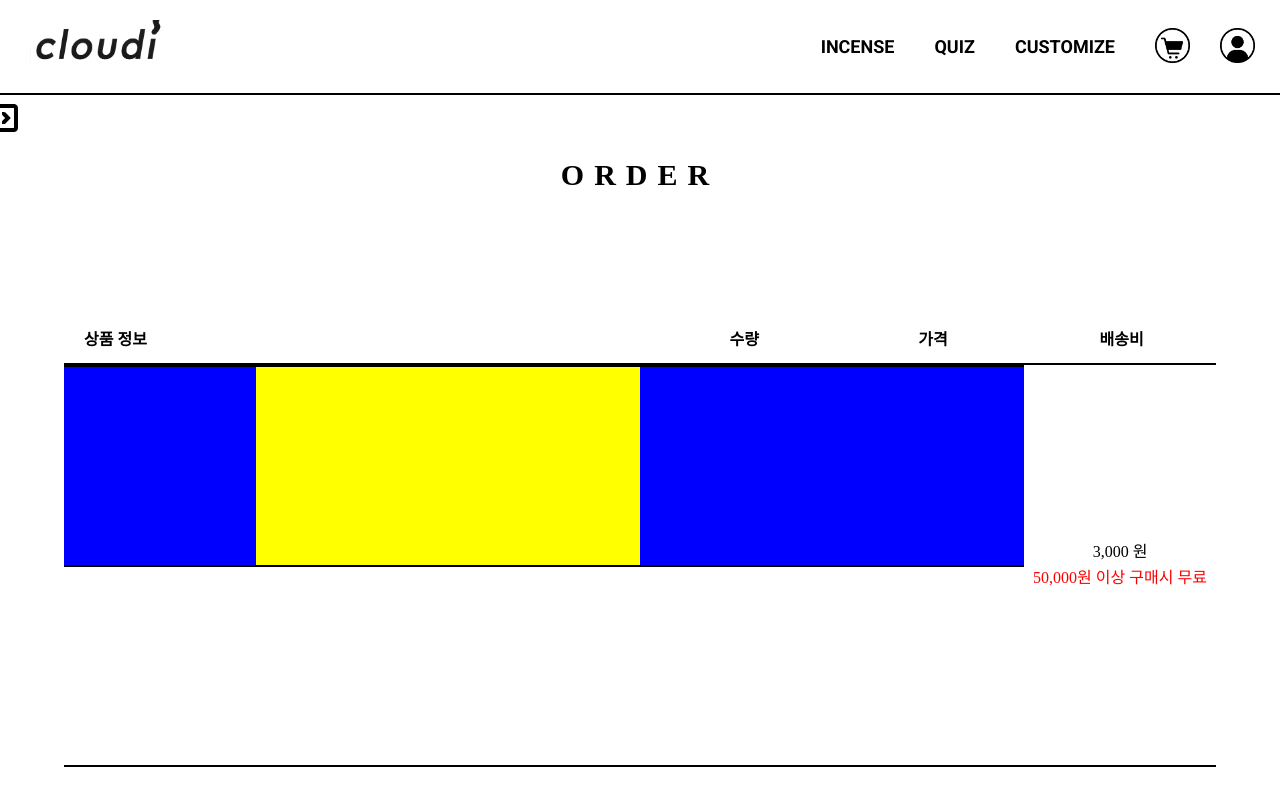
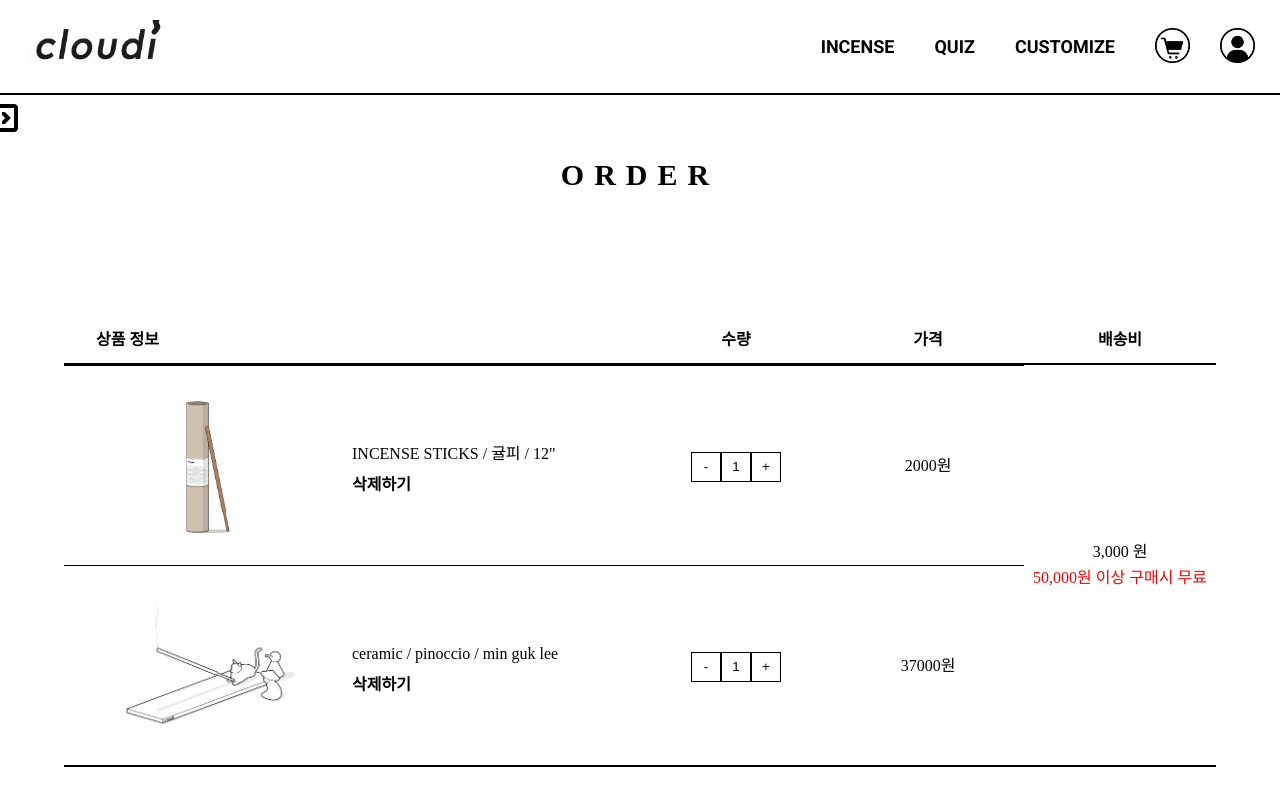
Before and after one commit to codestates/cloudi, a React (Create React App) app in the folder client/: page /order in a window 1280 px wide. Shown: the top 796 px of the page. Built offline with nearby package versions, Linux system fonts and the light colour scheme; a web font is replaced by a local one.

Commit message:
Feat: Edit order

```diff
--- a/client/src/components/order_components/OrderProduct.js
+++ b/client/src/components/order_components/OrderProduct.js
@@ -20,7 +20,6 @@ const ProductExplanation = styled.article`
 
 const ProductInfo = styled.div`
   flex: 3;
-  padding-left: 20px;
   font-weight: bold;
 `;
 
@@ -164,7 +163,11 @@ const SingleStick = styled.article`
   display: flex;
   width: 100%;
   height: 200px;
-  border-top: 2px solid;
+  border-top: 1px solid;
+  @media screen and (max-width: 1023px) {
+    flex-direction: column;
+    height: auto;
+  }
 `;
 
 const SingleStand = styled(SingleStick)`
@@ -172,12 +175,85 @@ const SingleStand = styled(SingleStick)`
 
 const ContainerOne = styled.div`
   flex: 1;
-  background-color: blue;
+  line-height: 200px;
+  text-align: center;
+  @media screen and (max-width: 1023px) {
+    line-height: 50px;
+    text-align: left;
+  }
 `;
 
-const ContainerTwo = styled.p`
-  flex: 2;
-  background-color: yellow;
+const ContainerTwo = styled.div`
+  flex: 1.5;
+  @media screen and (max-width: 1023px) {
+    font-weight: bold;
+  }
+`;
+
+const ContainerPicture = styled(ContainerTwo)`
+  line-height: 200px;
+  text-align: center;
+`;
+
+const StickImg = styled.img`
+  height: 150px;
+  vertical-align: middle;
+`;
+
+const StandImg = styled.img`
+  height: 130px;
+  vertical-align: middle;
+  @media screen and (max-width: 1023px) {
+    height: 160px;
+  }
+`;
+
+const SingleDesc = styled.p`
+  margin-top: 80px;
+`;
+
+const Delete = styled.p`
+  margin-top: 15px;
+  display: inline-block;
+  font-weight: bold;
+  cursor: pointer;
+  @media screen and (max-width: 1023px) {
+    display: none;
+  }
+`;
+
+const MobileDesc = styled.article`
+  margin-top: 20px;
+  display: none;
+  font-weight: bold;
+  @media screen and (max-width: 1023px) {
+    display: block;
+  }
+`;
+
+const MyProduct = styled.span`
+  display: inline-block;
+`;
+
+const DeleteX = styled.img`
+  height: 16px;
+  float: right;
+  cursor: pointer;
+`;
+
+const QuantityContainer = styled.button`
+  height: 30px;
+  width: 30px;
+  border: 1px solid;
+  background-color: white;
+  display: inline-block;
+`;
+
+const QuantityButton = styled(QuantityContainer)`
+  cursor: pointer;
+  :hover {
+    background-color: rgb(0, 0, 0, 0.1);
+  }
 `;
 
 const props = {
@@ -219,7 +295,7 @@ const OrderProduct = () => {
   return (
     <OrderProductContainer>
       <ProductExplanation>
-        <ProductInfo>상품 정보</ProductInfo>
+        <ProductInfo>&emsp;&emsp;상품 정보</ProductInfo>
         <ProductDesc>수량</ProductDesc>
         <ProductDesc>가격</ProductDesc>
         <ProductDesc>배송비</ProductDesc>
@@ -227,12 +303,51 @@ const OrderProduct = () => {
       <ShoppingBasket>
         <ProductContainer>
           <SingleStick>
-            <ContainerOne/>
-            <ContainerTwo />
-            <ContainerOne />
-            <ContainerOne />
+            <MobileDesc>
+              <MyProduct>My Incense</MyProduct>
+              <DeleteX src='/images/modalX.png' />
+            </MobileDesc>
+            <ContainerPicture>
+              <StickImg src='/images/stickSample.png' />
+            </ContainerPicture>
+            <ContainerTwo>
+              <SingleDesc>
+                INCENSE STICKS / {props.sticks[0].stickName} / 12"
+              </SingleDesc>
+              <Delete>삭제하기</Delete>
+            </ContainerTwo>
+            <ContainerOne>
+              <QuantityButton>-</QuantityButton>
+              <QuantityContainer>1</QuantityContainer>
+              <QuantityButton>+</QuantityButton>
+            </ContainerOne>
+            <ContainerOne>
+              {props.sticks[0].stickPrice}원
+            </ContainerOne>
           </SingleStick>
-          <SingleStand />
+          <SingleStand>
+            <MobileDesc>
+              <MyProduct>My Holder</MyProduct>
+              <DeleteX src='/images/modalX.png' />
+            </MobileDesc>
+            <ContainerPicture>
+              <StandImg src='/images/standSample.png' />
+            </ContainerPicture>
+            <ContainerTwo>
+              <SingleDesc>
+                {props.stands[0].standPlate} / {props.stands[0].standHolder} / {props.stands[0].standText}
+              </SingleDesc>
+              <Delete>삭제하기</Delete>
+            </ContainerTwo>
+            <ContainerOne>
+              <QuantityButton>-</QuantityButton>
+              <QuantityContainer>1</QuantityContainer>
+              <QuantityButton>+</QuantityButton>
+            </ContainerOne>
+            <ContainerOne>
+              {props.stands[0].standPrice}원
+            </ContainerOne>
+          </SingleStand>
         </ProductContainer>
         <ShippingFeeContainer>
           <ShippingContainer>
@@ -250,18 +365,18 @@ const OrderProduct = () => {
       </ShoppingBasket>
       <ProductCal>
         <CalDesc>상품 합계</CalDesc>
-        <Price>57,000 원</Price>
+        <Price>39000 원</Price>
       </ProductCal>
       <ShippingFeeCal>
         <FeeDesc>배송비</FeeDesc>
-        <Price>0 원</Price>
+        <Price>3000 원</Price>
       </ShippingFeeCal>
       <PriceSumContainer>
         <SumDesc>
           합 계
         </SumDesc>
         <Sum>
-          57,000 원
+          42000 원
         </Sum>
       </PriceSumContainer>
       <ButtonContainer>
--- a/client/src/pages/Order.js
+++ b/client/src/pages/Order.js
@@ -4,6 +4,7 @@ import OrderCount from '../components/order_components/OrderCount';
 import OrderProduct from '../components/order_components/OrderProduct';
 
 const OrderContainer = styled.main`
+  overflow-x: auto;
   padding-top: 95px;
   @media screen and (max-width: 1023px) {
     padding-top: 64px;
@@ -12,12 +13,10 @@ const OrderContainer = styled.main`
 
 const Order = () => {
   return (
-    <>
-      <OrderContainer>
-        <OrderCount />
-        <OrderProduct />
-      </OrderContainer>
-    </>
+    <OrderContainer>
+      <OrderCount />
+      <OrderProduct />
+    </OrderContainer>
   );
 };
 
```
